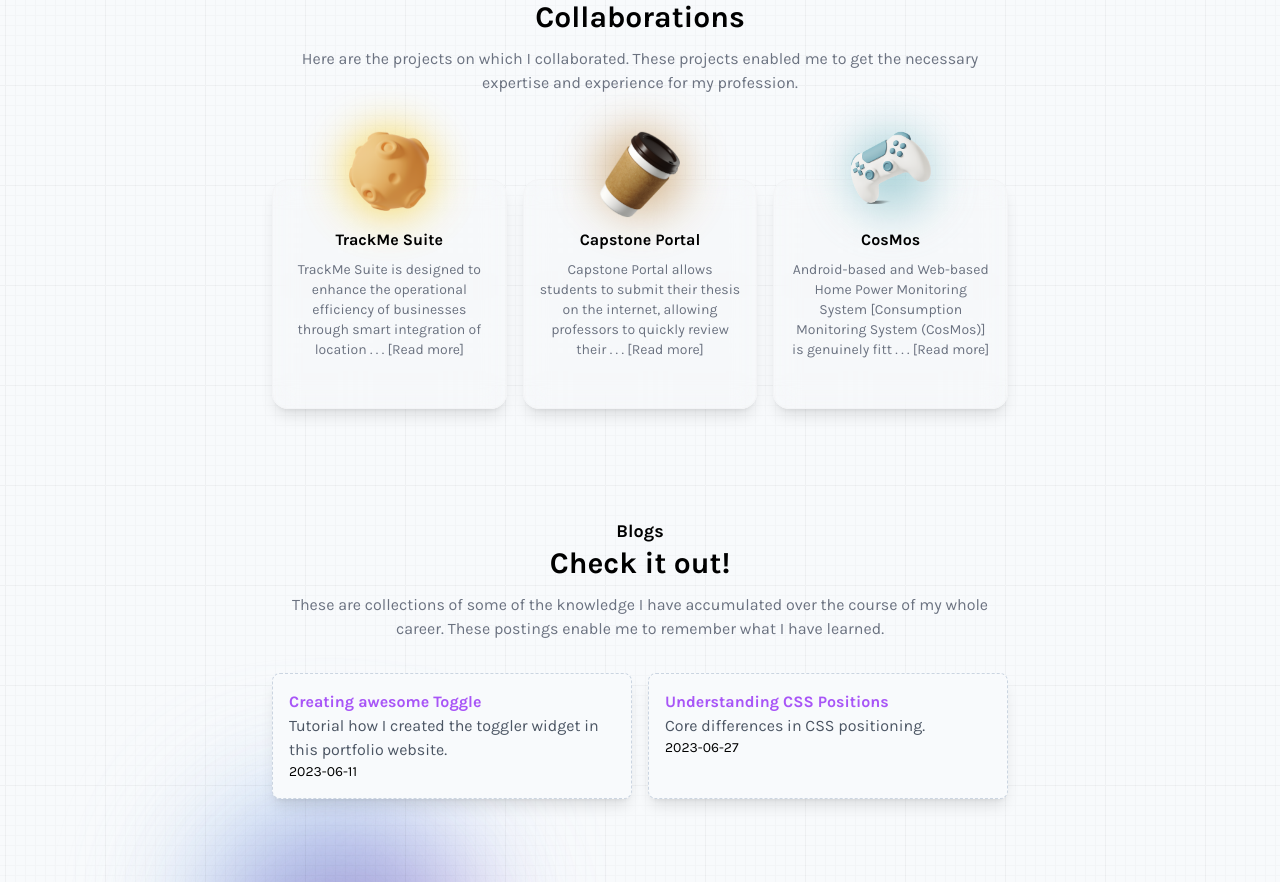
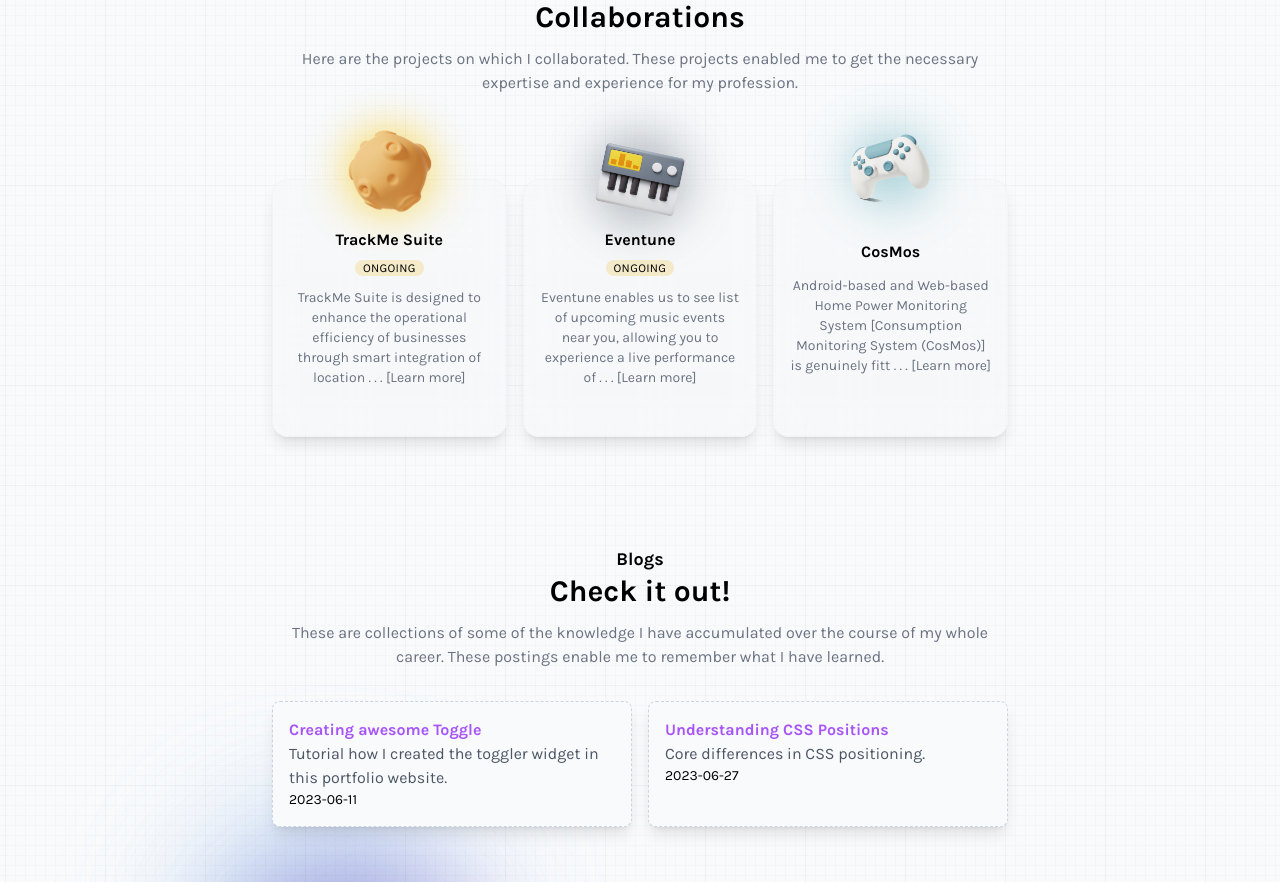
Before and after one commit to jbrtsmbrr/portfolio, a Next.js app: page / in a window 1280 px wide. Shown: the part 1320-2202 px from the top of the page. Built offline with nearby package versions, Linux system fonts and the light colour scheme.

Commit message:
added eventune in list of projects

```diff
--- a/components/Projects/index.tsx
+++ b/components/Projects/index.tsx
@@ -13,19 +13,34 @@ const projects = [
     url: "https://trackme.com.ph/products/logistics/",
     description:
       "TrackMe Suite is designed to enhance the operational efficiency of businesses through smart integration of location technology, information, and services. With capabilities ranging from fleet management to delivery monitoring that supports entire supply chain and logistics processes.",
-    tags: ["Current"]
+    tags: ["ongoing"]
   },
   {
-    title: "Capstone Portal",
+    title: "Eventune",
     image: {
-      url: "/assets/illustrations/business-3d-side-view-of-coffee-paper-cup-with-sleeve.png",
-      background: "bg-[#C49455]"
+      url: "/assets/illustrations/3d-fluency-electronic-music.png",
+      background: "bg-[#9EA3A9]",
+      dimensions: {
+        width: 95,
+        height: 95
+      }
     },
-    url: "https://capstone-portal.netlify.app/projects",
+    url: "https://eventune-development.vercel.app/",
     description:
-      "Capstone Portal allows students to submit their thesis on the internet, allowing professors to quickly review their project and immediately see what has to be changed.",
-    tags: ["Recent"]
+      "Eventune enables us to see list of upcoming music events near you, allowing you to experience a live performance of your favorite artists",
+    tags: ["ongoing"]
   },
+  // {
+  //   title: "Capstone Portal",
+  //   image: {
+  //     url: "/assets/illustrations/business-3d-side-view-of-coffee-paper-cup-with-sleeve.png",
+  //     background: "bg-[#C49455]"
+  //   },
+  //   url: "https://capstone-portal.netlify.app/projects",
+  //   description:
+  //     "Capstone Portal allows students to submit their thesis on the internet, allowing professors to quickly review their project and immediately see what has to be changed.",
+  //   tags: ["Recent"]
+  // },
   {
     title: "CosMos",
     image: {
@@ -51,12 +66,12 @@ const projects = [
 const Projects = () => {
   return (
     <section id="Collaborations" className="mt-[80px] px-4 xs:px-0">
-      <div className="flex place-items-center jutify-between mb-8 gap-8">
+      <div className="flex gap-8 mb-8 place-items-center jutify-between">
         {/* <div className="relative h-full">
-          <div className="absolute h-1/2 w-full -top-1/3 -translate-y-1/3 z-negative">
-            <div className="absolute mix-blend-multiply top-0 -right-9 w-72 h-72 bg-green-300 rounded-full filter blur-3xl opacity-70 dark:opacity-30 animate-grow"></div>
-            <div className="absolute mix-blend-multiply top-0 -right-4 w-72 h-72 bg-amber-200 rounded-full filter blur-3xl opacity-70 dark:opacity-30 animate-grow animtation-delay-2000"></div>
-            <div className="absolute mix-blend-multiply top-12 -left-12 w-72 h-72 bg-orange-300 rounded-full filter blur-3xl opacity-70 dark:opacity-30 animate-grow animation-delay-4000"></div>
+          <div className="absolute w-full h-1/2 -top-1/3 -translate-y-1/3 z-negative">
+            <div className="absolute top-0 bg-green-300 rounded-full mix-blend-multiply -right-9 w-72 h-72 filter blur-3xl opacity-70 dark:opacity-30 animate-grow"></div>
+            <div className="absolute top-0 rounded-full mix-blend-multiply -right-4 w-72 h-72 bg-amber-200 filter blur-3xl opacity-70 dark:opacity-30 animate-grow animtation-delay-2000"></div>
+            <div className="absolute bg-orange-300 rounded-full mix-blend-multiply top-12 -left-12 w-72 h-72 filter blur-3xl opacity-70 dark:opacity-30 animate-grow animation-delay-4000"></div>
           </div>
           <div className="max-[600px]:hidden">
             <Image
@@ -68,36 +83,39 @@ const Projects = () => {
           </div>
         </div> */}
         <div className="flex-1 text-center">
-          <h1 className="font-bold text-lg">Project</h1>
-          <h1 className="font-bold text-3xl">Collaborations</h1>
+          <h1 className="text-lg font-bold">Project</h1>
+          <h1 className="text-3xl font-bold">Collaborations</h1>
           <p className="mt-3 text-gray-500 dark:text-gray-400">
             Here are the projects on which I collaborated. These projects enabled me to get the necessary expertise and experience for my profession.
           </p>
         </div>
       </div>
-      <div className="grid sm:grid-cols-2 md:grid-cols-3 grid-cols-1 gap-4 mt-14">
+      <div className="grid grid-cols-1 gap-4 sm:grid-cols-2 md:grid-cols-3 mt-14">
         {projects.map((project, index) => (
           <div key={`project-${index}`} className="relative transition duration-700 shadow-lg min-h-[200px] sm:max-w-none max-w-xs px-4 py-12 rounded-2xl bg-gray-100 dark:bg-slate-800 my-7 bg-clip-padding backdrop-filter backdrop-blur-md bg-opacity-10 border border-gray-100 dark:border-slate-700 sm:mx-0 mx-auto">
-            <div className="absolute -top-12 left-1/2 -translate-x-1/2">
-              <div className={`absolute animate-pulse origin-center rounded-full blur-xl h-[80px] w-[80px] opacity-80 dark:opacity-60 ${project.image.background}`}></div>
+            <div className="absolute -translate-x-1/2 -top-12 left-1/2 w-fit h-fit">
+              <div className={`absolute animate-pulse origin-center rounded-full blur-xl h-full w-full opacity-80 dark:opacity-60 ${project.image.background}`}></div>
               <Image
-                className="relative"
+                className="relative origin-center rotate-12"
                 alt="sample-project"
                 src={project.image.url}
-                height={80}
-                width={80}
+                height={project.image?.dimensions?.height ?? 80}
+                width={project.image?.dimensions?.width ?? 80}
               // className="p-1 rounded-lg shadow-lg"
               // style={{ background: project.image.background }}
               />
             </div>
-            <div className="relative top-1/2 -translate-y-1/2 text-center my-auto">
+            <div className="relative my-auto text-center -translate-y-1/2 top-1/2">
               <div>
-                <Link href={project.url} target="_blank" className="font-bold dark:text-gray-200 block mb-2 hover:underline underline-offset-4 decoration-dotted ">{project.title}</Link>
+                <div className="flex flex-col items-center justify-center gap-2 mb-3">
+                  <Link href={project.url} target="_blank" className="font-bold dark:text-gray-200 hover:underline underline-offset-4 decoration-dotted ">{project.title}</Link>
+                  {project.tags.includes("ongoing") ? <span className="px-2 text-xs tracking-wide uppercase bg-yellow-500 rounded-full dark:text-white bg-opacity-20">Ongoing</span> : null}
+                </div>
                 {/* <Link href={project.url} target="_blank" className="text-xs text-gray-400 dark:text-gray-400">
                   {project?.url?.substring(0, 30) || "www.sample.project.com"}
                 </Link> */}
               </div>
-              <p className="text-sm dark:text-gray-400 text-gray-500">{project.description.substring(0, 115)} . . . <Link href={project.url} target="_blank" className="text-sm dark:text-gray-400 text-gray-500 hover:underline underline-offset-4 decoration-dotted">[Read more]</Link> </p>
+              <p className="text-sm text-gray-500 dark:text-gray-400">{project.description.substring(0, 115)} . . . <Link href={project.url} target="_blank" className="text-sm text-gray-500 dark:text-gray-400 hover:underline underline-offset-4 decoration-dotted">[Learn more]</Link> </p>
             </div>
           </div>
         ))}
```
